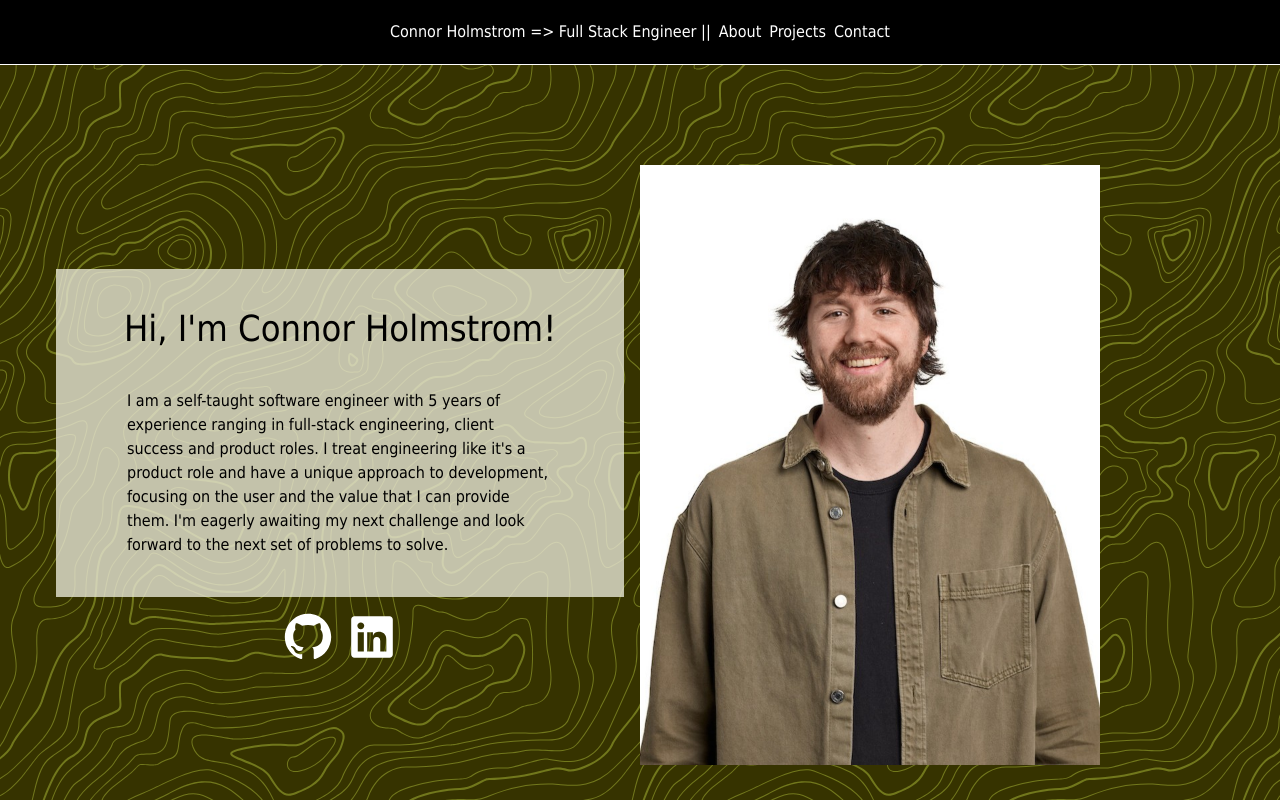
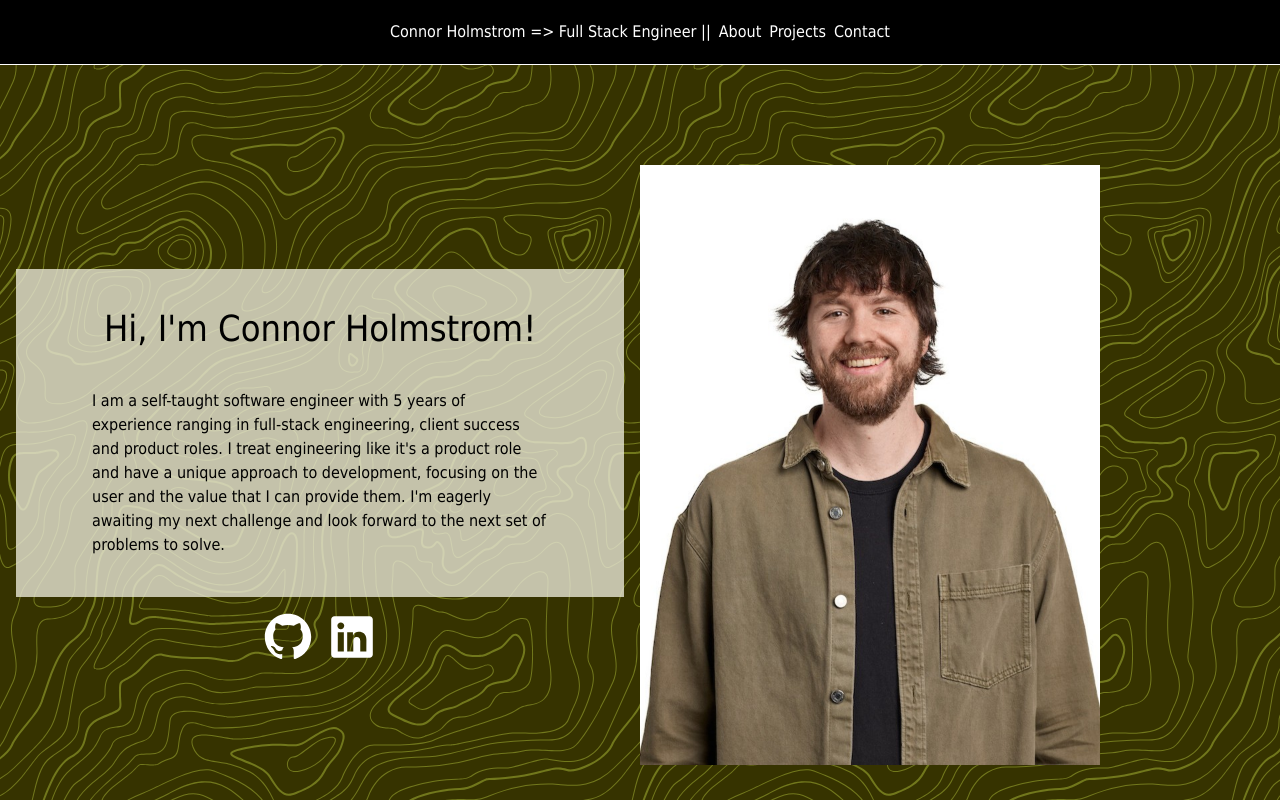
Before and after one commit to connorholms/portfolio, a React (Vite) app: page / in a window 1280 px wide. Shown: the top 800 px of the page. Built offline with nearby package versions, Linux system fonts and the light colour scheme.

Commit message:
add back scrollbar for better ux, fix pinning on navbar

```diff
--- a/src/app/App.tsx
+++ b/src/app/App.tsx
@@ -24,9 +24,9 @@ export default function App() {
     }
   };
   return (
-    <div className="flex flex-col h-screen shrink-0 items-center w-screen">
+    <div className="flex flex-col min-h-screen w-full items-center no-scrollbar">
       <Navbar onNavigate={handleScroll}></Navbar>
-      <main className="flex-1 overflow-y-auto no-scrollbar ">
+      <main className="w-full">
         <About onRef={(el) => (sectionRefs.current["about"] = el)} />
         <Skills />
         <Projects onRef={(el) => (sectionRefs.current["projects"] = el)} />
--- a/src/components/layout/Navbar.tsx
+++ b/src/components/layout/Navbar.tsx
@@ -6,7 +6,7 @@ interface NavbarProps {
 
 export default function Navbar({ onNavigate }: NavbarProps) {
   return (
-    <div className="bg-black w-full">
+    <div className="bg-black w-full sticky top-0 left-0 right-0 z-50 w-full">
       <div className="flex justify-center items-center h-16">
         <span>
           <div>Connor Holmstrom =&gt; Full Stack Engineer || </div>
```
Also changed, not shown: src/index.css.
